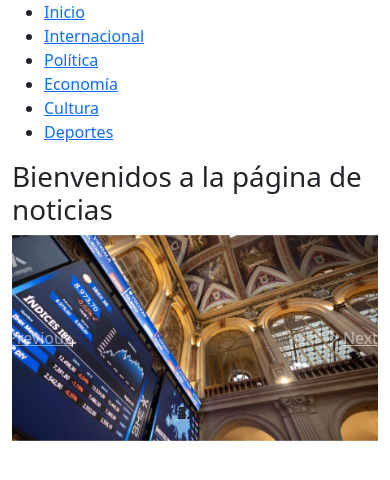
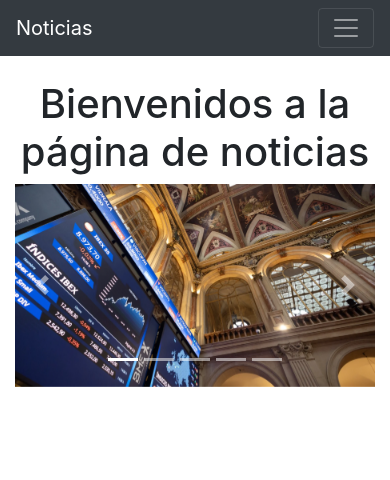
Before and after one commit to renlebox/ProyectoM04, a Flask app: page / in a window 390 px wide. Shown: the top 480 px of the page. Run offline with Flask 3, Linux system fonts and the light colour scheme; some libraries are stand-ins or nearby versions.

Commit message:
Proyecto Acabado

```diff
--- a/templates/index.html
+++ b/templates/index.html
@@ -5,22 +5,40 @@
     <meta name="viewport" content="width=device-width, initial-scale=1.0">
     <title>Noticias</title>
     <link rel="stylesheet" href="{{ url_for('static', filename='css/styles.css') }}">
-    <link rel="stylesheet" href="https://stackpath.bootstrapcdn.com/bootstrap/5.3.0/css/bootstrap.min.css">
+    <link rel="stylesheet" href="https://stackpath.bootstrapcdn.com/bootstrap/4.5.2/css/bootstrap.min.css">
 </head>
 <body>
-    <div class="container">
-        <div class="vertical-nav">
-            <ul>
-                <li><a href="{{ url_for('index') }}">Inicio</a></li>
-                <li><a href="{{ url_for('lavanguardia', seccio='internacional') }}">Internacional</a></li>
-                <li><a href="{{ url_for('lavanguardia', seccio='politica') }}">Política</a></li>
-                <li><a href="{{ url_for('lavanguardia', seccio='economia') }}">Economía</a></li>
-                <li><a href="{{ url_for('lavanguardia', seccio='cultura2') }}">Cultura</a></li>
-                <li><a href="{{ url_for('lavanguardia', seccio='deportes') }}">Deportes</a></li>
+    <nav class="navbar navbar-expand-lg navbar-dark bg-dark">
+        <a class="navbar-brand" href="{{ url_for('index') }}">Noticias</a>
+        <button class="navbar-toggler" type="button" data-toggle="collapse" data-target="#navbarNav" aria-controls="navbarNav" aria-expanded="false" aria-label="Toggle navigation">
+            <span class="navbar-toggler-icon"></span>
+        </button>
+        <div class="collapse navbar-collapse" id="navbarNav">
+            <ul class="navbar-nav">
+                <li class="nav-item active">
+                    <a class="nav-link" href="{{ url_for('index') }}">Inicio</a>
+                </li>
+                <li class="nav-item">
+                    <a class="nav-link" href="{{ url_for('lavanguardia', seccio='internacional') }}">Internacional</a>
+                </li>
+                <li class="nav-item">
+                    <a class="nav-link" href="{{ url_for('lavanguardia', seccio='politica') }}">Política</a>
+                </li>
+                <li class="nav-item">
+                    <a class="nav-link" href="{{ url_for('lavanguardia', seccio='economia') }}">Economía</a>
+                </li>
+                <li class="nav-item">
+                    <a class="nav-link" href="{{ url_for('lavanguardia', seccio='cultura') }}">Cultura</a>
+                </li>
+                <li class="nav-item">
+                    <a class="nav-link" href="{{ url_for('lavanguardia', seccio='deportes') }}">Deportes</a>
+                </li>
             </ul>
         </div>
-        <div class="content">
-            <h1>Bienvenidos a la página de noticias</h1>
+    </nav>
+
+    <div class="container mt-4">
+        <h1 class="text-center">Bienvenidos a la página de noticias</h1>
         <div id="carouselExampleIndicators" class="carousel slide" data-ride="carousel">
             <ol class="carousel-indicators">
                 <li data-target="#carouselExampleIndicators" data-slide-to="0" class="active"></li>
@@ -37,13 +55,13 @@
                     <img src="{{ url_for('static', filename='css/deportes.jpg') }}" class="d-block w-100" alt="Deportes">
                 </div>
                 <div class="carousel-item">
-                        <img src="{{ url_for('static', filename='css/cultura2.jpg') }}" class="d-block w-100" alt="Cultura">
+                    <img src="{{ url_for('static', filename='css/ONU_fachada.jpg') }}" class="d-block w-100" alt="Cultura">
                 </div>
                 <div class="carousel-item">
                     <img src="{{ url_for('static', filename='css/politica.jpg') }}" class="d-block w-100" alt="Política">
                 </div>
                 <div class="carousel-item">
-                        <img src="{{ url_for('static', filename='css/cultura2.jpg') }}" class="d-block w-100" alt="Cultura">
+                    <img src="{{ url_for('static', filename='css/cultura.jpg') }}" class="d-block w-100" alt="Cultura">
                 </div>
             </div>
             <a class="carousel-control-prev" href="#carouselExampleIndicators" role="button" data-slide="prev">
@@ -56,7 +74,7 @@
             </a>
         </div>
     </div>
-    </div>
+
     <script src="https://code.jquery.com/jquery-3.5.1.slim.min.js"></script>
     <script src="https://cdn.jsdelivr.net/npm/@popperjs/core@2.5.2/dist/umd/popper.min.js"></script>
     <script src="https://stackpath.bootstrapcdn.com/bootstrap/4.5.2/js/bootstrap.min.js"></script>
```
Also changed, not shown: static/css/style.css (+25 -37 lines), templates/lavanguardia.html (+61 -15 lines), README.md, static/css/ONU_fachada.jpg (added), static/css/cultura.jpeg (deleted), static/css/cultura.jpg (added), static/css/cultura2.jpeg (deleted). Lines whose indentation alone changed are shown as unchanged.
